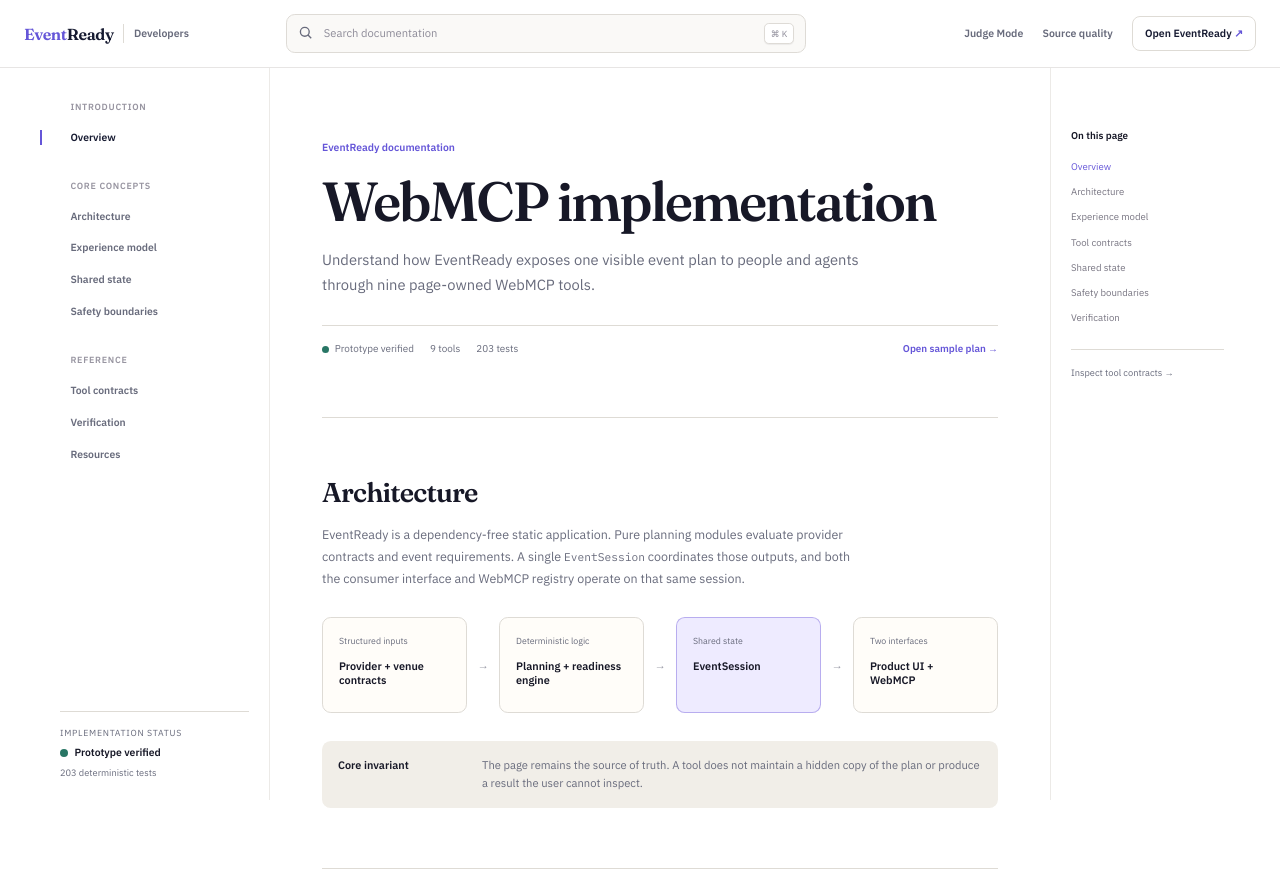
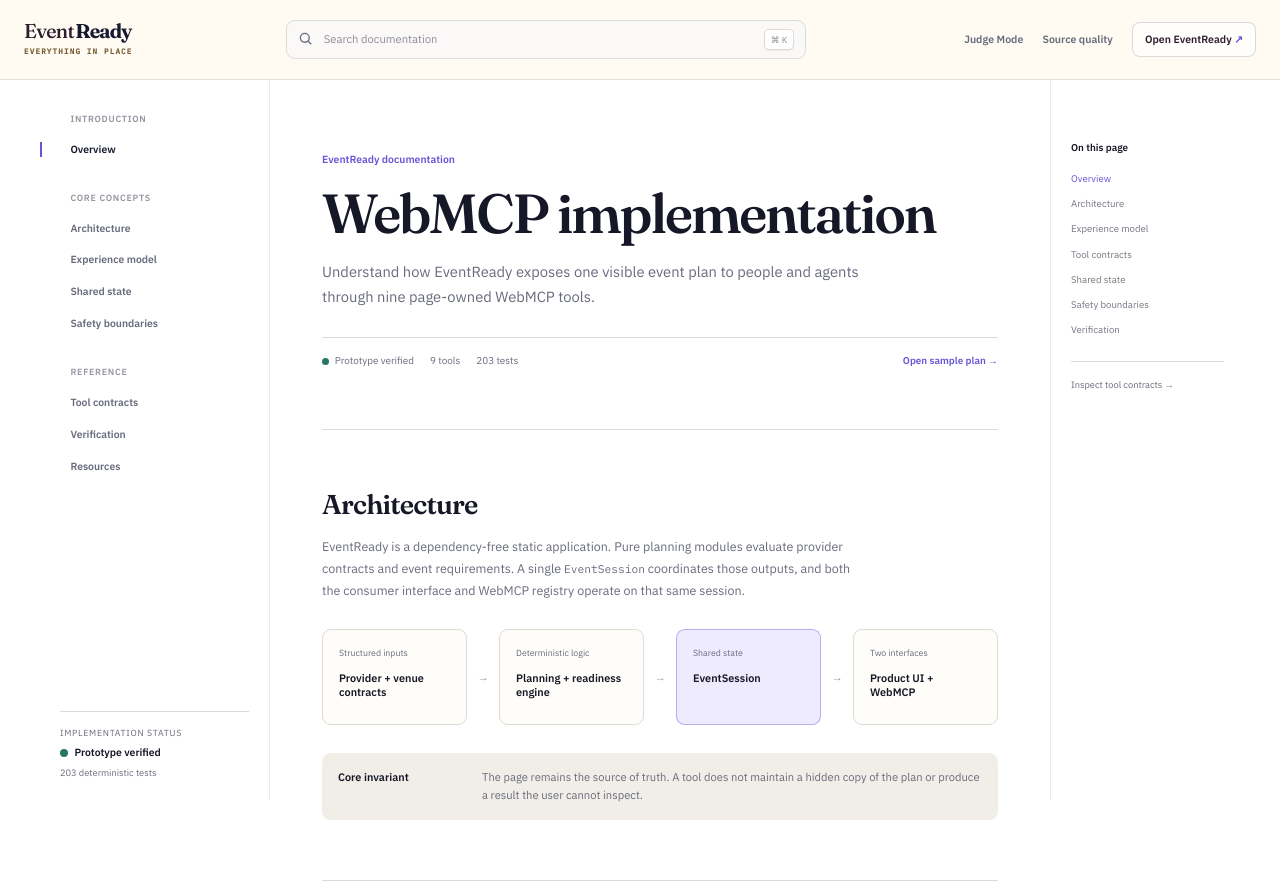
Before and after one commit to royvergara/eventready-webmcp, a website: page developers.html in a window 1280 px wide. Shown: the top 884 px of the page. Drawn offline with Linux system fonts and the light colour scheme.

Commit message:
Unify product and documentation branding

```diff
--- a/developers.html
+++ b/developers.html
@@ -8,12 +8,12 @@
   <meta name="description" content="Technical documentation for EventReady's WebMCP architecture, tools, shared state, safety boundaries, and verification surfaces.">
   <link rel="stylesheet" href="/shared/fonts.css">
   <link rel="stylesheet" href="/shared/tailwind.css">
-  <link rel="stylesheet" href="/shared/product.css?v=43">
+  <link rel="stylesheet" href="/shared/product.css?v=44">
 </head>
 <body class="docs-body">
   <a class="skip-link" href="#overview">Skip to documentation</a>
-  <header class="docs-header">
-    <a class="docs-brand" href="/" aria-label="EventReady home"><strong><span>Event</span>Ready</strong><i></i><small>Developers</small></a>
+  <header class="app-header docs-header">
+    <a class="brand" href="/" aria-label="EventReady home"><strong><span class="brand-event">Event</span><span class="brand-ready">Ready</span></strong><small>EVERYTHING IN PLACE</small></a>
     <form class="docs-search" role="search"><svg viewBox="0 0 20 20" aria-hidden="true"><circle cx="8.5" cy="8.5" r="5.5"></circle><path d="m12.5 12.5 4 4"></path></svg><label class="sr-only" for="docsSearch">Search documentation</label><input id="docsSearch" type="search" placeholder="Search documentation" autocomplete="off"><kbd>⌘ K</kbd></form>
     <nav aria-label="Documentation utilities"><a href="/judge.html">Judge Mode</a><a href="/gradient.html">Source quality</a><a class="docs-product-link" href="/">Open EventReady <span>↗</span></a></nav>
   </header>
--- a/shared/product.css
+++ b/shared/product.css
@@ -624,3 +624,7 @@
 
 /* Status belongs to the sidebar frame, not the inset navigation-link column. */
 .docs-sidebar footer{padding-inline:0}
+
+/* Documentation keeps the product's brand shell; only the content architecture changes. */
+.docs-body{--docs-header:5rem}.docs-header{height:var(--docs-header);border-bottom-color:rgba(45,29,47,.12);background:rgba(255,250,242,.97);color:#2d1d2f}.docs-header .brand{color:#2d1d2f}.docs-header .brand small{color:#785d32}.docs-header .docs-product-link{border-color:rgba(45,29,47,.16);background:rgba(255,255,255,.72);color:#2d1d2f}.docs-header .docs-product-link:hover{border-color:#785d32;color:#5c3fd0}
+@media(max-width:767px){.docs-body,.harness-body{--docs-header:4.75rem}.docs-header .brand{padding-left:.8rem}.docs-header .brand strong{font-size:1.12rem}.docs-header .brand small{font-size:.4rem}}
```
Also changed, not shown: harness.html (+3 -3 lines), index.html (+2 -2 lines), judge.html (+1 -1 lines), screenshots/release/about-desktop.png, screenshots/release/about-mobile.png, screenshots/release/home-desktop.png, screenshots/release/home-mobile.png, screenshots/release/judge-desktop.png, screenshots/release/judge-mobile.png, screenshots/release/workspace-guide-desktop.png, screenshots/release/workspace-guide-mobile.png, screenshots/release/workspace-mobile.png.
